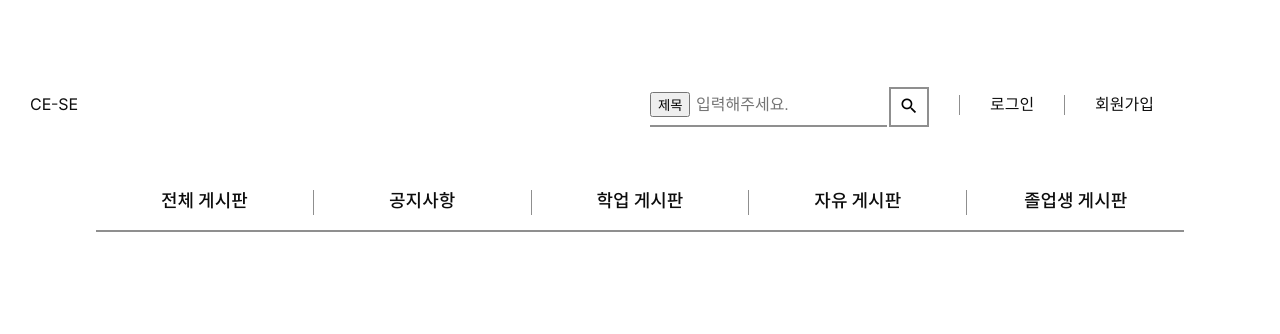
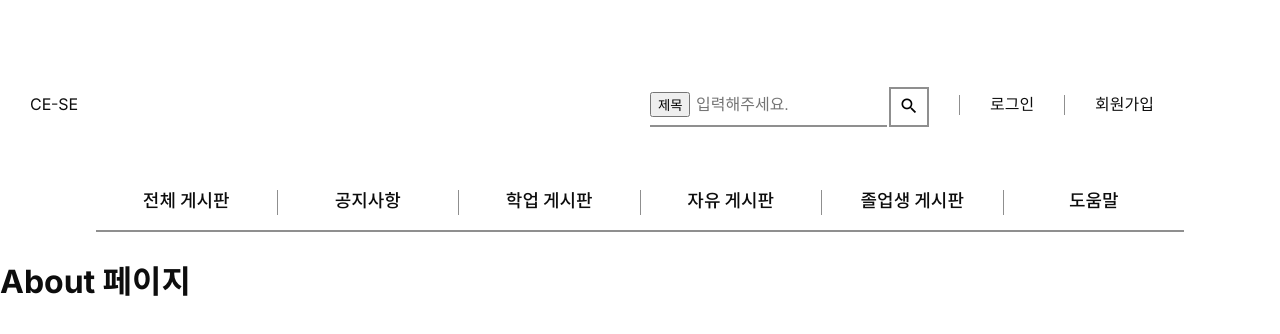
Before and after one commit to jkc-mycode/KIT-CE-CS-Frontend, a React (Create React App) app: page /about in a window 1280 px wide. Shown: the top 334 px of the page. Built offline with nearby package versions, Linux system fonts and the light colour scheme.

Commit message:
2022.08.23 도움말 메뉴 및 페이지 생성

```diff
--- a/src/App.js
+++ b/src/App.js
@@ -17,9 +17,9 @@ import ViewPage from './Components/View';
 import MyInfoPage from './Components/mypage';
 import PostWrite from './Components/post_write';
 import PostUpdate from './Components/post_update';
+import About from './Components/about';
 import Footer from './Components/footer';
 import Crawling from './Components/crawling';
-import Search from './Components/search';
 
 function App() {
   return (
@@ -44,7 +44,7 @@ function App() {
                 <Route path="/graduate/view/:viewId" element={<ViewPage/>}></Route>
                 <Route path="/post_write" element={<PostWrite/>}></Route>
                 <Route path="/post_update/:viewId" element={<PostUpdate/>}></Route>
-                <Route path="/search" element={<Search/>}></Route>
+                <Route path="/about" element={<About/>}></Route>
             </Routes>
 
             {/*<Footer></Footer>*/}
--- /dev/null
+++ b/src/Components/about.js
@@ -0,0 +1,13 @@
+import React from 'react';
+import './about.css';
+
+function About (){
+
+    return(
+        <>
+            <h1>About 페이지</h1>
+        </>
+    )
+}
+
+export default About;
--- a/src/Components/menubar.js
+++ b/src/Components/menubar.js
@@ -14,6 +14,8 @@ function MenuBar(){
             <Link className="menubar_items" to="/free">자유 게시판</Link>
             <div className="menubar_line"></div>
             <Link className="menubar_items" to="/graduate">졸업생 게시판</Link>
+            <div className="menubar_line"></div>
+            <Link className="menubar_items" to="/about">도움말</Link>
         </div>
     )
 }
```
Also changed, not shown: src/Components/about.css (added).
